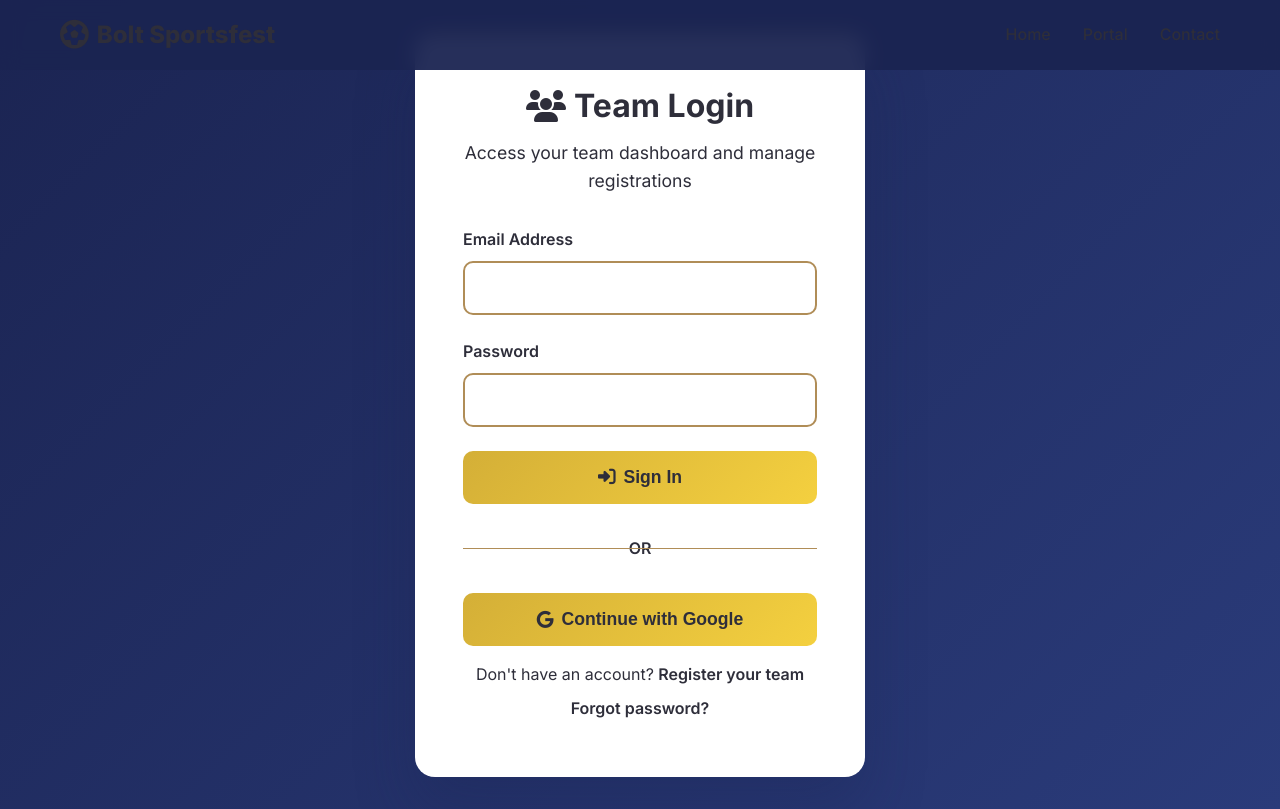
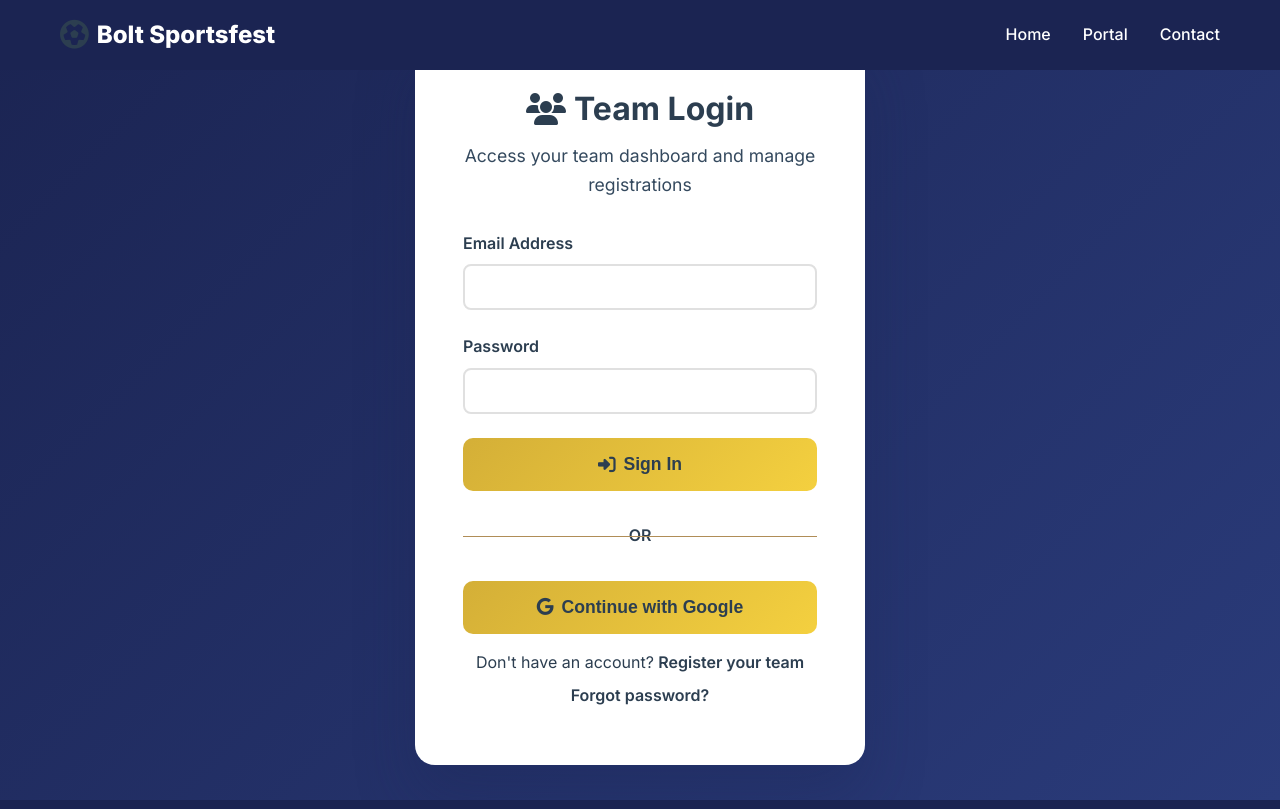
Before and after one commit to MuhammadWaleedAliKhanSherwani/SportsfestWebsite, a website: page portal/team-login.html in a window 1280 px wide. Drawn offline with Linux system fonts and the light colour scheme; no server answers.

Commit message:
Fix text readability issues on portal page
- Replaced aggressive global text visibility fix with targeted approach
- Ensured proper contrast for portal cards with dark text on white background
- Fixed portal card headings, descriptions, and feature lists readability
- Maintained hero section styling with white text on dark background
- Enhanced form elements with proper contrast and focus states
- Improved navigation and footer text visibility
- Added proper font weights and sizes for better readability
- Preserved design aesthetics while ensuring accessibility

```diff
--- a/portal/text-visibility-fix.css
+++ b/portal/text-visibility-fix.css
@@ -1,4 +1,4 @@
-/* Global Text Visibility Fix for Sports Fest Portal */
+/* Targeted Text Visibility Fix for Sports Fest Portal */
 
 /* Color Variables */
 :root {
@@ -7,150 +7,188 @@
     --metallic-bronze: #B08D57;
     --slate-grey: #2E2E3A;
     --pure-white: #FFFFFF;
+    --text-dark: #2c3e50;
+    --text-light: #34495e;
 }
 
-/* Force all text to be visible */
-* {
-    color: var(--slate-grey) !important;
+/* Portal Cards Text Visibility */
+.portal-card h2 {
+    color: var(--text-dark) !important;
+    font-weight: 700;
+    font-size: 1.8rem;
+    margin-bottom: 1rem;
 }
 
-/* Override any inherited white text */
-body,
-html,
-.portal-card,
-.auth-card,
-.dashboard-container,
-.form-section,
-.info-grid,
-.sports-grid,
-.members-list,
-.events-list,
-.results-list {
-    color: var(--slate-grey) !important;
+.portal-card p {
+    color: var(--text-light) !important;
+    font-size: 1.1rem;
+    line-height: 1.6;
+    margin-bottom: 1.5rem;
 }
 
-/* Specific element overrides */
-label,
-span,
-p,
-div,
-h1, h2, h3, h4, h5, h6,
-.form-group label,
-.form-section h3,
-.sport-name,
-.member-name,
-.info-item label,
-.info-item span,
-.portal-card h2,
-.portal-card p,
-.auth-header h1,
-.auth-header p,
-.dashboard-title,
-.dashboard-subtitle {
-    color: var(--slate-grey) !important;
+.portal-features .feature span {
+    color: var(--text-dark) !important;
+    font-weight: 500;
+    font-size: 1rem;
 }
 
-/* Ensure form elements are visible */
+.portal-features .feature i {
+    color: var(--royal-gold) !important;
+    margin-right: 0.5rem;
+}
+
+/* Portal Buttons */
+.portal-btn {
+    color: var(--pure-white) !important;
+    font-weight: 600;
+    font-size: 1.1rem;
+    text-decoration: none;
+    display: inline-flex;
+    align-items: center;
+    gap: 0.5rem;
+}
+
+.portal-btn i {
+    color: var(--pure-white) !important;
+}
+
+/* Hero Section - Keep original styling */
+.portal-hero-content {
+    color: var(--pure-white) !important;
+}
+
+.portal-hero-title {
+    color: var(--pure-white) !important;
+}
+
+.portal-title-main {
+    color: var(--royal-gold) !important;
+}
+
+.portal-title-sub {
+    color: var(--metallic-bronze) !important;
+}
+
+.portal-hero-description {
+    color: var(--pure-white) !important;
+    opacity: 0.9;
+}
+
+/* Navigation */
+.navbar {
+    background: var(--midnight-navy) !important;
+}
+
+.navbar .nav-logo span {
+    color: var(--pure-white) !important;
+}
+
+.navbar .nav-menu a {
+    color: var(--pure-white) !important;
+}
+
+/* Form Elements */
+.form-group label {
+    color: var(--text-dark) !important;
+    font-weight: 600;
+    font-size: 1rem;
+    margin-bottom: 0.5rem;
+    display: block;
+}
+
 input[type="text"],
 input[type="email"],
 input[type="password"],
 input[type="tel"],
 select,
 textarea {
-    color: var(--slate-grey) !important;
+    color: var(--text-dark) !important;
+    background: var(--pure-white) !important;
+    border: 2px solid #e0e0e0;
+    border-radius: 8px;
+    padding: 0.75rem;
+    font-size: 1rem;
+}
+
+input[type="text"]:focus,
+input[type="email"]:focus,
+input[type="password"]:focus,
+input[type="tel"]:focus,
+select:focus,
+textarea:focus {
+    border-color: var(--royal-gold);
+    outline: none;
+    box-shadow: 0 0 0 3px rgba(212, 175, 55, 0.1);
+}
+
+/* Dashboard Elements */
+.dashboard-title {
+    color: var(--text-dark) !important;
+    font-weight: 700;
+}
+
+.dashboard-subtitle {
+    color: var(--text-light) !important;
+}
+
+.section-header h2 {
+    color: var(--text-dark) !important;
+    font-weight: 600;
+}
+
+/* Sports and Member Elements */
+.sport-name {
+    color: var(--text-dark) !important;
+    font-weight: 500;
+}
+
+.member-name {
+    color: var(--text-dark) !important;
+    font-weight: 500;
+}
+
+/* Info Items */
+.info-item label {
+    color: var(--text-dark) !important;
+    font-weight: 600;
+}
+
+.info-item span {
+    color: var(--text-light) !important;
+}
+
+/* Auth Cards */
+.auth-header h1 {
+    color: var(--text-dark) !important;
+    font-weight: 700;
+}
+
+.auth-header p {
+    color: var(--text-light) !important;
+}
+
+/* Ensure proper contrast for all text */
+.portal-card,
+.auth-card,
+.dashboard-container,
+.form-section {
     background: var(--pure-white) !important;
 }
 
-/* Override any white text on white background */
-.portal-card *,
-.auth-card *,
-.dashboard-container *,
-.form-section *,
-.info-grid *,
-.sports-grid *,
-.members-list *,
-.events-list *,
-.results-list * {
-    color: var(--slate-grey) !important;
+/* Footer */
+.footer {
+    background: var(--midnight-navy) !important;
+    color: var(--pure-white) !important;
 }
 
-/* Force visibility for all text elements */
-.portal-card,
-.auth-card,
-.dashboard-container,
-.form-section,
-.info-grid,
-.sports-grid,
-.members-list,
-.events-list,
-.results-list {
-    color: var(--slate-grey) !important;
+.footer-logo span {
+    color: var(--pure-white) !important;
 }
 
-.portal-card *,
-.auth-card *,
-.dashboard-container *,
-.form-section *,
-.info-grid *,
-.sports-grid *,
-.members-list *,
-.events-list *,
-.results-list * {
-    color: var(--slate-grey) !important;
+.footer-links a {
+    color: var(--pure-white) !important;
 }
 
-/* Specific overrides for common elements */
-.team-name,
-.institution,
-.city,
-.category,
-.captain,
-.status,
-.sport-name,
-.member-name,
-.event-name,
-.result-name {
-    color: var(--slate-grey) !important;
+.footer-bottom p {
+    color: var(--pure-white) !important;
 }
-
-/* Ensure all labels are visible */
-label[for="teamName"],
-label[for="institution"],
-label[for="city"],
-label[for="teamCategory"],
-label[for="captainName"],
-label[for="captainEmail"],
-label[for="captainPhone"],
-label[for="captainCNIC"],
-label[for="password"],
-label[for="confirmPassword"] {
-    color: var(--slate-grey) !important;
-    font-weight: 600;
-}
-
-/* Override any inherited styles */
-.form-group label,
-.form-section h3,
-.sport-option,
-.member-field,
-.info-item {
-    color: var(--slate-grey) !important;
-}
-
-/* Force visibility for all text content */
-.portal-card h2,
-.portal-card p,
-.portal-features .feature span,
-.auth-header h1,
-.auth-header p,
-.dashboard-title,
-.dashboard-subtitle,
-.section-header h2,
-.info-item label,
-.info-item span,
-.sport-name,
-.member-name,
-.event-header h4,
-.result-header h4 {
-    color: var(--slate-grey) !important;
-}
```
